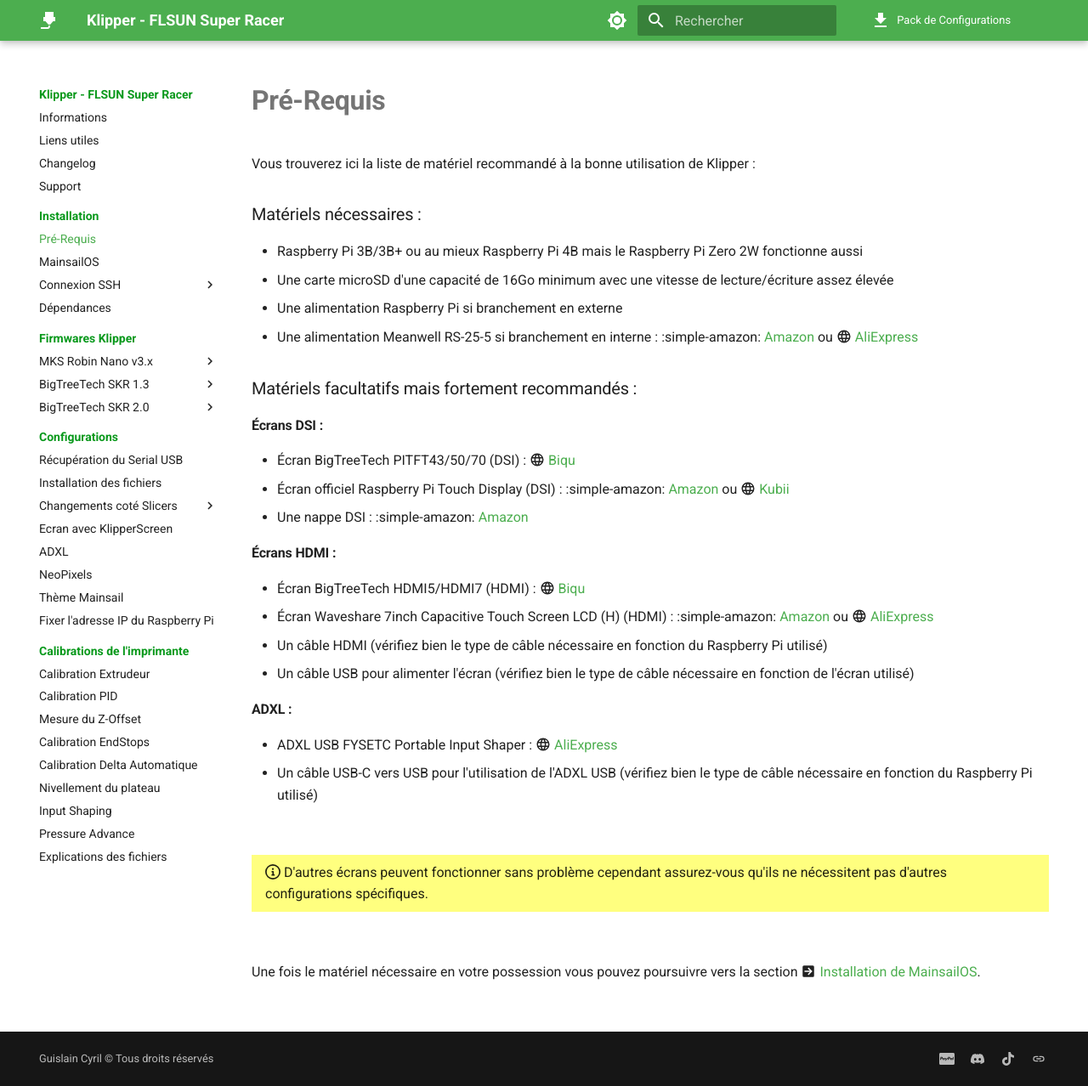
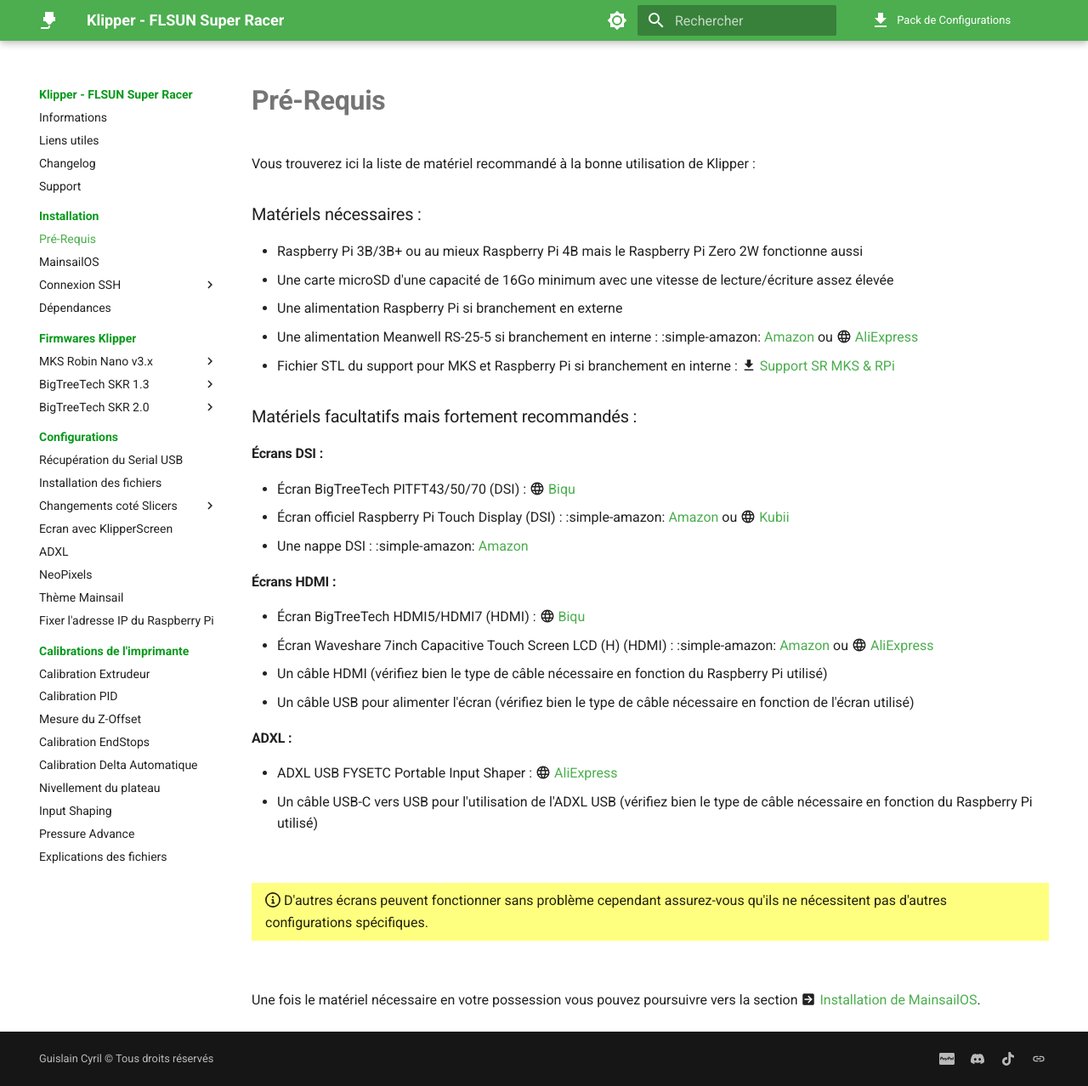
Before and after one commit to Guilouz/test, an MkDocs documentation site: the page built from docs/installation/pre-requis.md, in a window 1280 px wide and 1278 px high. Shown: the whole window at 85% size. Built offline with MkDocs 1.6.1 and Material for MkDocs 9.7.7, drawn with Linux system fonts in a browser that asks for light colours; comment, search, counter and statistics services are not loaded.

Commit message:
Update pre-requis.md

```diff
--- a/docs/installation/pre-requis.md
+++ b/docs/installation/pre-requis.md
@@ -14,6 +14,7 @@
 - Une carte microSD d'une capacité de 16Go minimum avec une vitesse de lecture/écriture assez élevée
 - Une alimentation Raspberry Pi si branchement en externe
 - Une alimentation Meanwell RS-25-5 si branchement en interne : :simple-amazon: <a href="https://www.amazon.fr/LED-Alimentation-25W-MeanWell-RS-25-5/dp/B00MWQDAMU/" target="_blank">Amazon</a> ou :material-web: <a href="https://fr.aliexpress.com/item/4000383454624.html" target="_blank">AliExpress</a>
+- Fichier STL du support pour MKS et Raspberry Pi si branchement en interne : :material-download: <a href="https://github.com/Guilouz/Klipper-Flsun-Super-Racer/raw/main/Downloads/Support_SR_MKS_&_RPi_by_Guilouz.rar" target="_blank">Support SR MKS & RPi</a>
 
 ### Matériels facultatifs mais fortement recommandés :
 
```
